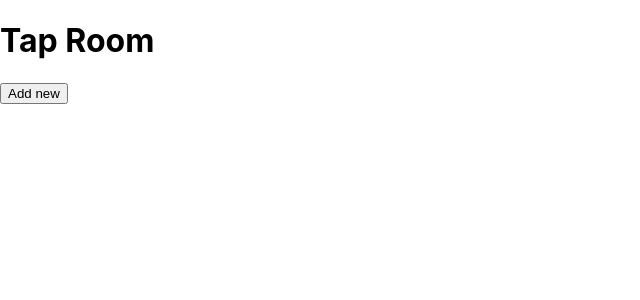
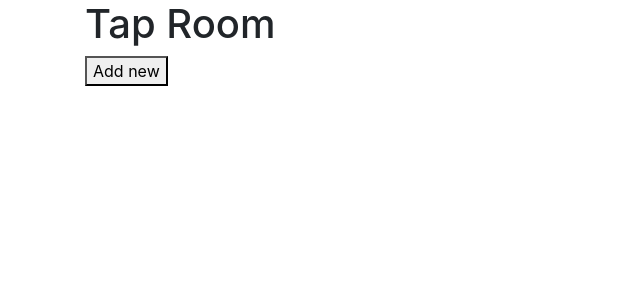
Before and after one commit to reeder32/tap-room, a React (Create React App) app: page / in a window 1280 px wide. Shown: the top 300 px of the page, without its empty margins (0-640 px from the left). Built offline with nearby package versions, Linux system fonts and the light colour scheme.

Commit message:
:lipstick: add bootsrap

```diff
--- a/src/components/App.js
+++ b/src/components/App.js
@@ -1,11 +1,14 @@
 import React from "react";
 import Header from "./Header";
 import ProductControl from "./ProductControl";
+import "bootstrap/dist/css/bootstrap.min.css";
 function App() {
   return (
     <React.Fragment>
-      <Header />
-      <ProductControl />
+      <div className="container">
+        <Header />
+        <ProductControl />
+      </div>
     </React.Fragment>
   );
 }
--- a/src/components/DeleteButton.js
+++ b/src/components/DeleteButton.js
@@ -16,8 +16,8 @@ function DeleteButton(props) {
   }
 
   return (
-    <Button onClick={handleDeletePint} variant="danger">
-      -
+    <Button onClick={handleDeletePint} variant="outline-danger">
+      sell pint
     </Button>
   );
 }
```
